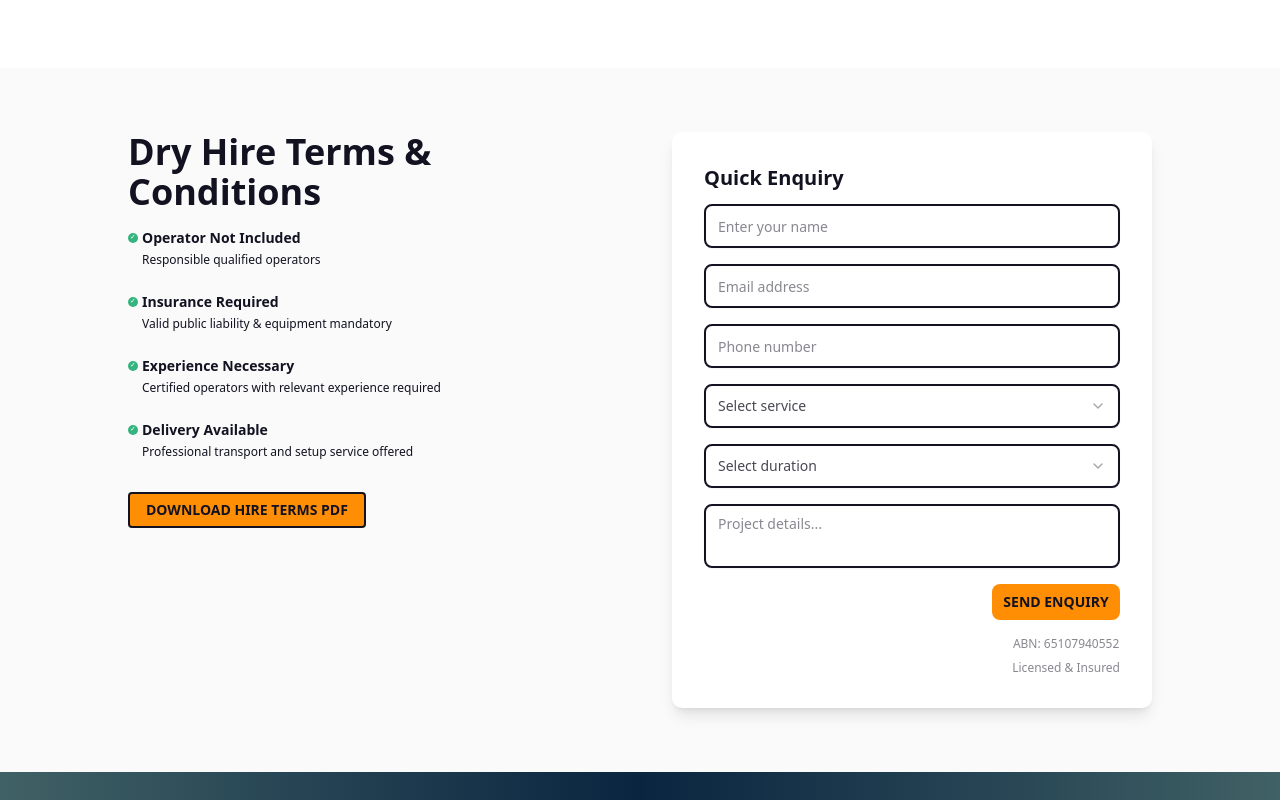
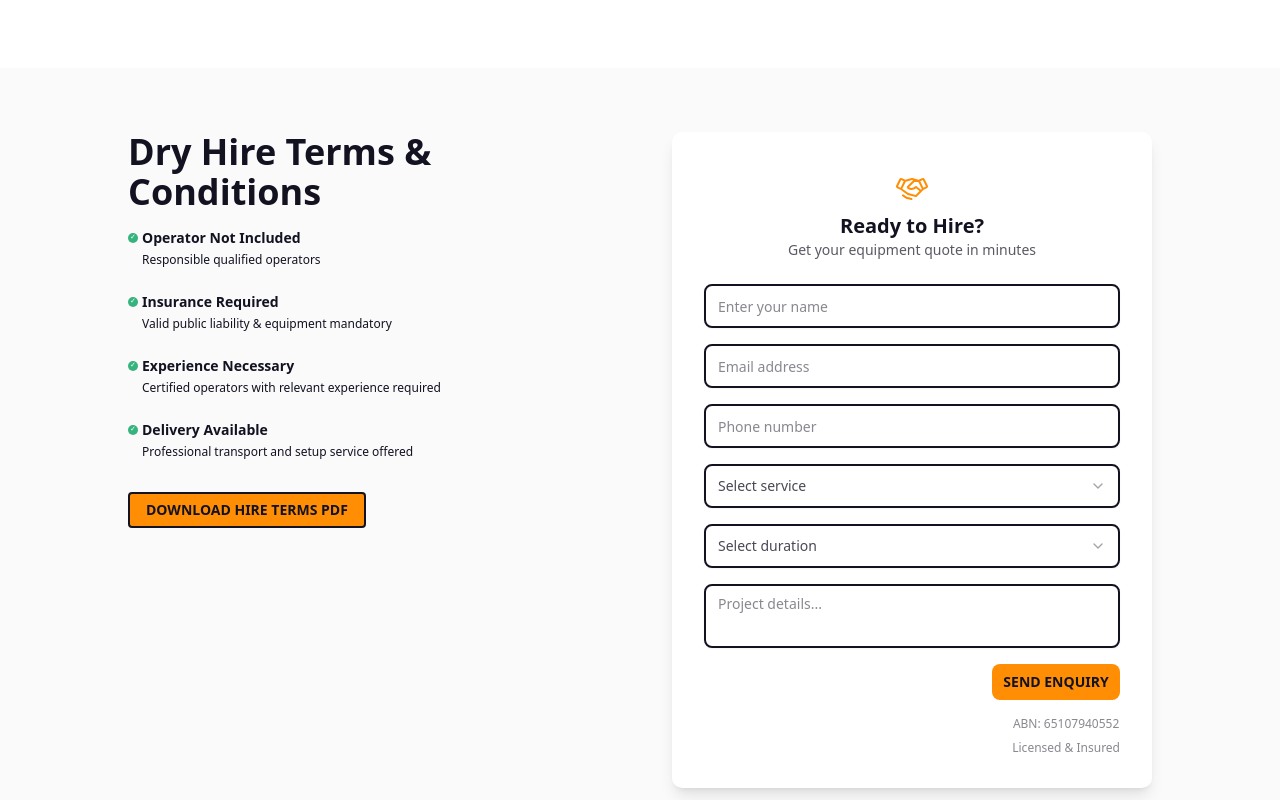
Before and after one commit to Rahul-Mallik-CSE/La-Plant-Hire, a Next.js app: page /equipment in a window 1280 px wide. Shown: the part 1660-2460 px from the top of the page. Built offline with nearby package versions, Linux system fonts and the light colour scheme.

Commit message:
feat: add showHeaderWithIcon prop to EnquiryForm for customizable header display

```diff
--- a/src/components/EquipmentComponents/TermsAndForm.tsx
+++ b/src/components/EquipmentComponents/TermsAndForm.tsx
@@ -13,7 +13,7 @@ const TermsAndForm = () => {
           <HireTermsConditions />
 
           {/* Right Column - Form */}
-          <EnquiryForm />
+          <EnquiryForm showHeaderWithIcon={true} />
         </div>
       </div>
     </section>
--- a/src/components/common/EnquiryForm.tsx
+++ b/src/components/common/EnquiryForm.tsx
@@ -14,7 +14,15 @@ import {
   SelectValue,
 } from "../ui/select";
 
-const EnquiryForm: React.FC = () => {
+import { PiHandshake } from "react-icons/pi";
+
+interface EnquiryFormProps {
+  showHeaderWithIcon?: boolean;
+}
+
+const EnquiryForm: React.FC<EnquiryFormProps> = ({
+  showHeaderWithIcon = false,
+}) => {
   const [formData, setFormData] = useState({
     name: "",
     email: "",
@@ -41,9 +49,23 @@ const EnquiryForm: React.FC = () => {
 
   return (
     <div className="bg-white rounded-lg p-4 sm:p-8 shadow-lg ">
-      <h3 className="text-base sm:text-xl font-bold text-primary mb-3 sm:6 text-center md:text-left">
-        Quick Enquiry
-      </h3>
+      {showHeaderWithIcon ? (
+        <div className="flex flex-col items-center mb-3 sm:mb-6">
+          <div className="w-12 h-12 bg-transparent flex items-center justify-center ">
+            <PiHandshake className="w-6 sm:h-8 h-6 sm:w-8 text-custom-orange font-bold" />
+          </div>
+          <h3 className="text-base sm:text-xl font-bold text-primary text-center">
+            Ready to Hire?
+          </h3>
+          <p className="text-xs sm:text-sm text-primary/70 text-center">
+            Get your equipment quote in minutes
+          </p>
+        </div>
+      ) : (
+        <h3 className="text-base sm:text-xl font-bold text-primary mb-3 sm:6 text-center md:text-left">
+          Quick Enquiry
+        </h3>
+      )}
 
       <form onSubmit={handleSubmit} className="space-y-4">
         <Input
```
